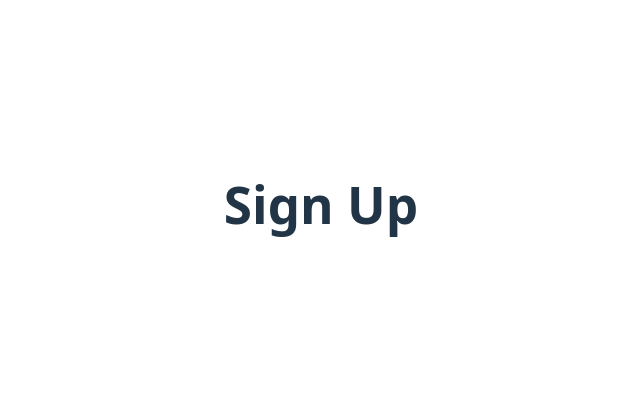
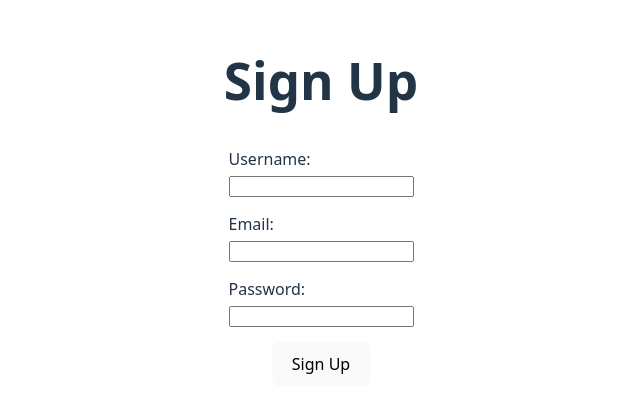
Before and after one commit to HorrySheet11/blogAPI, a React (Vite) app in the folder accessBlogPost/: page /sign-up in a window 1280 px wide. Shown: the part 196-608 px from the top of the page, without its empty margins (319-959 px from the left). Built offline with nearby package versions, Linux system fonts and the light colour scheme.

Commit message:
created signup page
updated login page
maybe fixed .env variables

```diff
--- a/accessBlogPost/package.json
+++ b/accessBlogPost/package.json
@@ -11,7 +11,6 @@
   },
   "dependencies": {
     "axios": "^1.13.5",
-    "dotenv": "^17.2.4",
     "react": "^19.2.0",
     "react-dom": "^19.2.0",
     "react-dotenv": "^0.1.3",
--- a/accessBlogPost/src/components/LogIn.jsx
+++ b/accessBlogPost/src/components/LogIn.jsx
@@ -1,15 +1,50 @@
+import { useState } from 'react';
 import './LogIn.css'
 
 function LogIn({closeModal}){
+  const [logInData, setLogInData] = useState({
+    email: "",
+    password: "",
+  })
+
+  const handleChange = (e) => {
+		setLogInData({
+			...formData,
+			[e.target.name]: e.target.value,
+		});
+	};
+
+	const handleSubmit = (e) => {
+		e.preventDefault();
+		try {
+			const response = axios.post(`${process.env.REACT_APP_API_URL}/log-in`, formData, {
+				headers: {
+					"Content-Type": "application/json",
+				},
+			});
+			console.log("Server Response:", response.data);
+			alert("Logged in successfully!");
+		} catch (error) {
+			console.error("Error logging in:", error);
+			alert("Log in failed.");
+		}
+    closeModal();
+	};
+
   return(
     <>
-      <h2>LogIn</h2>
-      <form action="/log-in" method="post">
-        <label>Email: <br /><input type="email" name="email" id="email" required /></label>
-        <label>Password: <br /><input type="password" name="password" id="password" /></label>
+      <h2>Log In</h2>
+      <form onSubmit={handleSubmit}>
+        <label>Email: <br /><input type="email" name="email" value={logInData.email}
+						onChange={handleChange}
+						require/></label>
+        <label>Password: <br /><input type="password" name="password" value={logInData.password}
+						onChange={handleChange}
+						require /></label>
         <div>
           <button type="submit">Log In</button>
           <button type="button" onClick={() => closeModal()}>Close</button>
+          <h4>Not a member? <a href="/sign-up">Sign Up</a></h4>
         </div>
       </form>
     </ >
--- a/accessBlogPost/src/pages/Home.jsx
+++ b/accessBlogPost/src/pages/Home.jsx
@@ -6,9 +6,9 @@ function Home() {
 	// const [user, setUser] = useState(null);
 	// const [posts, setPosts] = useState([]);
 	// const [comments, setComments] = useState([]);
-	const user = {username: "Bubba"}
+	// const user = {username: "Bubba"}
 	const dialogRef = useRef(null);
-	// const user = null;
+	const user = null;
 	const posts = [
 		{
 			id: 1,
@@ -34,10 +34,10 @@ function Home() {
 			content: "This is the second comment",
 		},
 	];
-  console.log(process.env.REACT_APP_API_URL)
+  // FIXME: process.env not working
 	useEffect(() => {
 		axios
-			.get(process.env.REACT_APP_API_URL)
+			.get(`${process.env.REACT_APP_API_URL}`)
 			.then((res) => {
 				setUser(res.user);
 				setPosts(res.posts);
@@ -59,7 +59,7 @@ function Home() {
 			</dialog>
 			{user ? (
 				<>
-					<h1>Welcome {user.username}</h1>
+					<h2>Welcome {user.username}</h2>
 					<div id="blog">
 						{posts.map((post) => {
 							return (
--- a/accessBlogPost/src/pages/SignUp.jsx
+++ b/accessBlogPost/src/pages/SignUp.jsx
@@ -1,9 +1,74 @@
-function SignUp(){
-  return(
-    <div>
-      <h1>Sign Up</h1>
-    </div>
-  )
+import axios from "axios";
+import { useState } from "react";
+
+function SignUp() {
+	const [formData, setFormData] = useState({
+		name: "",
+		email: "",
+		password: "",
+	});
+
+	const handleChange = (e) => {
+		setFormData({
+			...formData,
+			[e.target.name]: e.target.value,
+		});
+	};
+
+	const handleSubmit = (e) => {
+		e.preventDefault();
+		try {
+			const response = axios.post(`${process.env.REACT_APP_API_URL}/sign-up`, formData, {
+				headers: {
+					"Content-Type": "application/json",
+				},
+			});
+			console.log("Server Response:", response.data);
+			alert("Form submitted successfully!");
+		} catch (error) {
+			console.error("Error submitting form:", error);
+			alert("Failed to submit form.");
+		}
+	};
+
+	return (
+		<div>
+			<h1>Sign Up</h1>
+			<form onSubmit={handleSubmit}>
+				<label htmlFor="name">
+					Username: <br />{" "}
+					<input
+						type="text"
+						name="name"
+						value={formData.name}
+						onChange={handleChange}
+						require
+					/>
+				</label>
+				<label htmlFor="email">
+					Email: <br />{" "}
+					<input
+						type="email"
+						name="email"
+						value={formData.email}
+						onChange={handleChange}
+						require
+					/>
+				</label>
+				<label htmlFor="password">
+					Password: <br />
+					<input
+						type="password"
+						name="password"
+						value={formData.password}
+						onChange={handleChange}
+						require
+					/>
+				</label>
+				<button type="submit">Sign Up</button>
+			</form>
+		</div>
+	);
 }
 
-export default SignUp
+export default SignUp;
```
Also changed, not shown: 1 other file (tests, documents, lock files or other folders).
